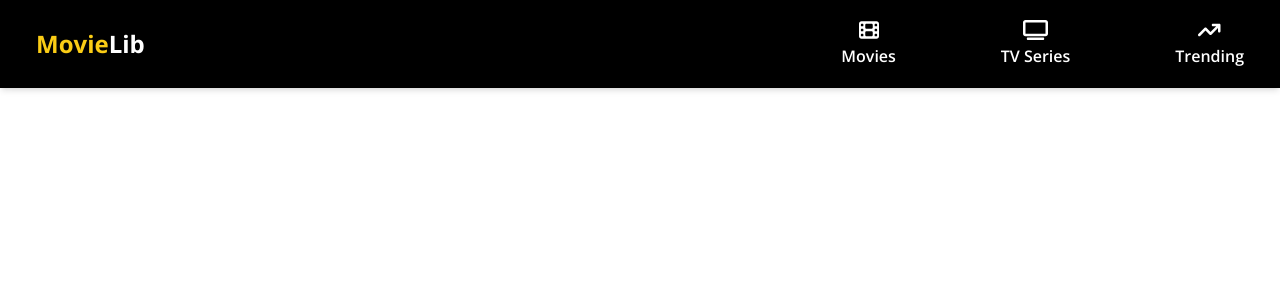
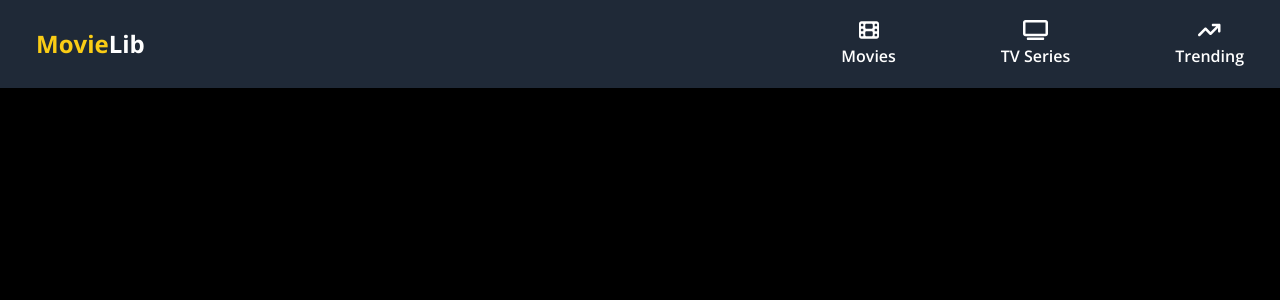
Before and after one commit to sarthakjain03/Movie_Library, a React (Create React App) app: page /trending in a window 1280 px wide. Shown: the top 300 px of the page. Built offline with nearby package versions, Linux system fonts and the light colour scheme.

Commit message:
small changes

```diff
--- a/src/App.js
+++ b/src/App.js
@@ -1,20 +1,28 @@
 import React from "react";
 import { BrowserRouter, Routes, Route, Navigate } from "react-router-dom"
-import { Trending } from "./pages"
+import { Movies, Trending, TvSeries } from "./pages"
 
-import { useStateContext } from "./context/ContextProvider"
+// import { useStateContext } from "./context/ContextProvider"
+import { Navbar, SearchBar } from "./components";
 
 const App = () => {
   return (
-    <div>
+    <div className="bg-black">
       <BrowserRouter>
-        <div>
-          <Routes>
+        <div className="min-h-screen w-full">
+          <div className="md:static w-full fixed">
+            <Navbar />
+          </div>
+          <div>
+            <Routes>
 
-            <Route path="/" element={ <Navigate to="/trending" /> } exact />
-            <Route path="/trending" element={<Trending />} />
+              <Route path="/" element={ <Navigate to="/trending" /> } exact />
+              <Route path="/trending" element={<Trending />} />
+              <Route path="/tvseries" element={<TvSeries />} />
+              <Route path="/movies" element={<Movies />} />
 
-          </Routes>
+            </Routes>
+          </div>
         </div>
       </BrowserRouter>
     </div>
--- a/src/components/Navbar.jsx
+++ b/src/components/Navbar.jsx
@@ -31,7 +31,7 @@ const Navbar = () => {
     }
 
     return (
-      <div className='w-full fixed shadow-md bg-black top-0 left-0'>
+      <div className='shadow-md bg-gray-800 top-0 left-0'>
         <div className='flex justify-between items-center py-5 px-9'>
             <h1 className='text-2xl font-bold text-white cursor-pointer'>
                 <span className='text-yellow-400'>Movie</span>Lib
--- a/src/components/SearchBar.jsx
+++ b/src/components/SearchBar.jsx
@@ -2,7 +2,9 @@ import React from 'react'
 
 const SearchBar = () => {
   return (
-    <div>SearchBar</div>
+    <div>
+
+    </div>
   )
 }
 
--- a/src/pages/Trending.jsx
+++ b/src/pages/Trending.jsx
@@ -1,12 +1,12 @@
 import React from 'react'
-import { SearchBar, MovieList, Navbar} from "../components";
+import { SearchBar, MovieList } from "../components";
 
 import { useStateContext } from '../context/ContextProvider';
 
 const Trending = () => {
   return (
     <div>
-      <Navbar />
+
     </div>
   )
 }
```
Also changed, not shown: package.json (+5 -3 lines), 1 other file (tests, documents, lock files or other folders).
